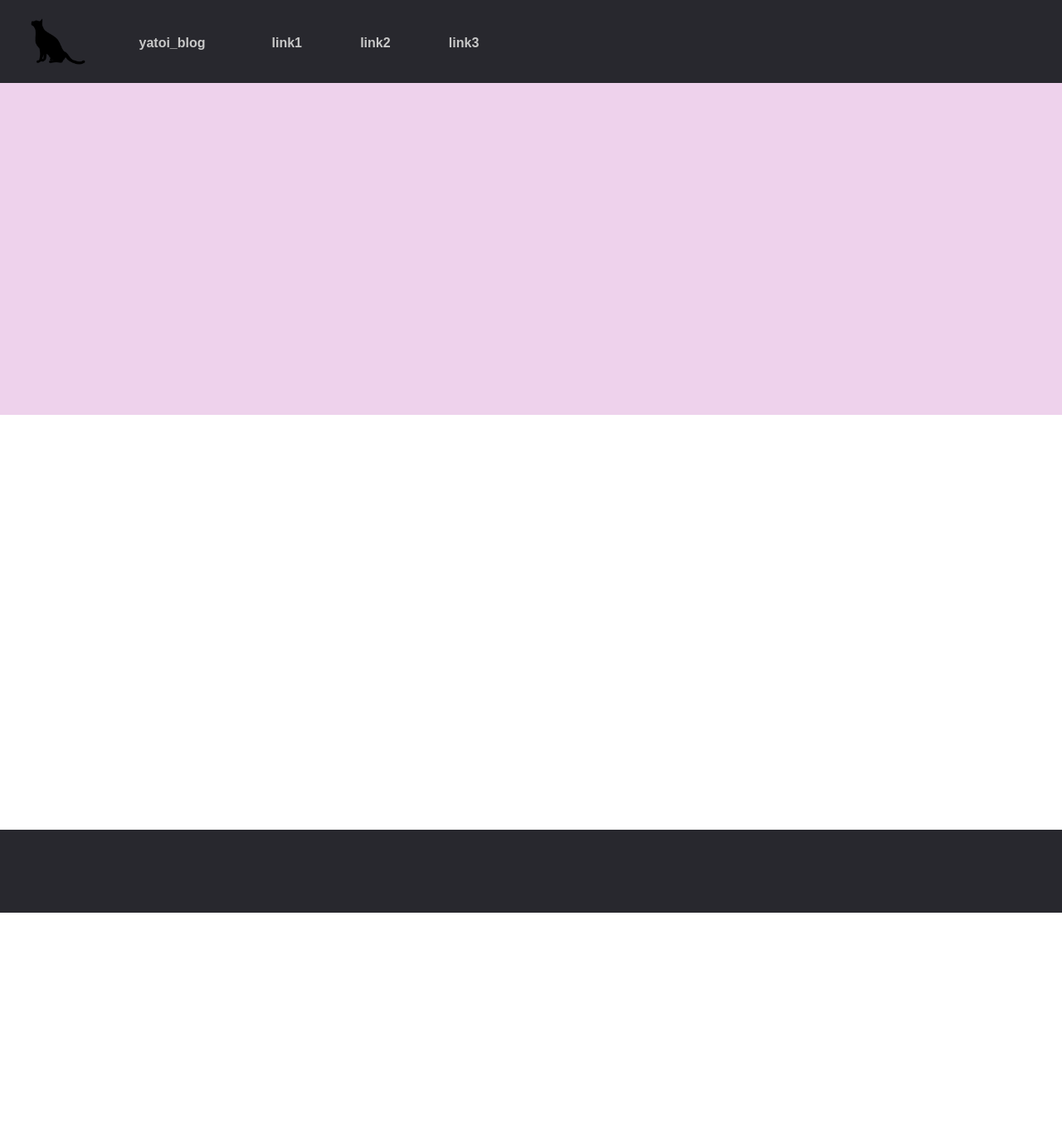
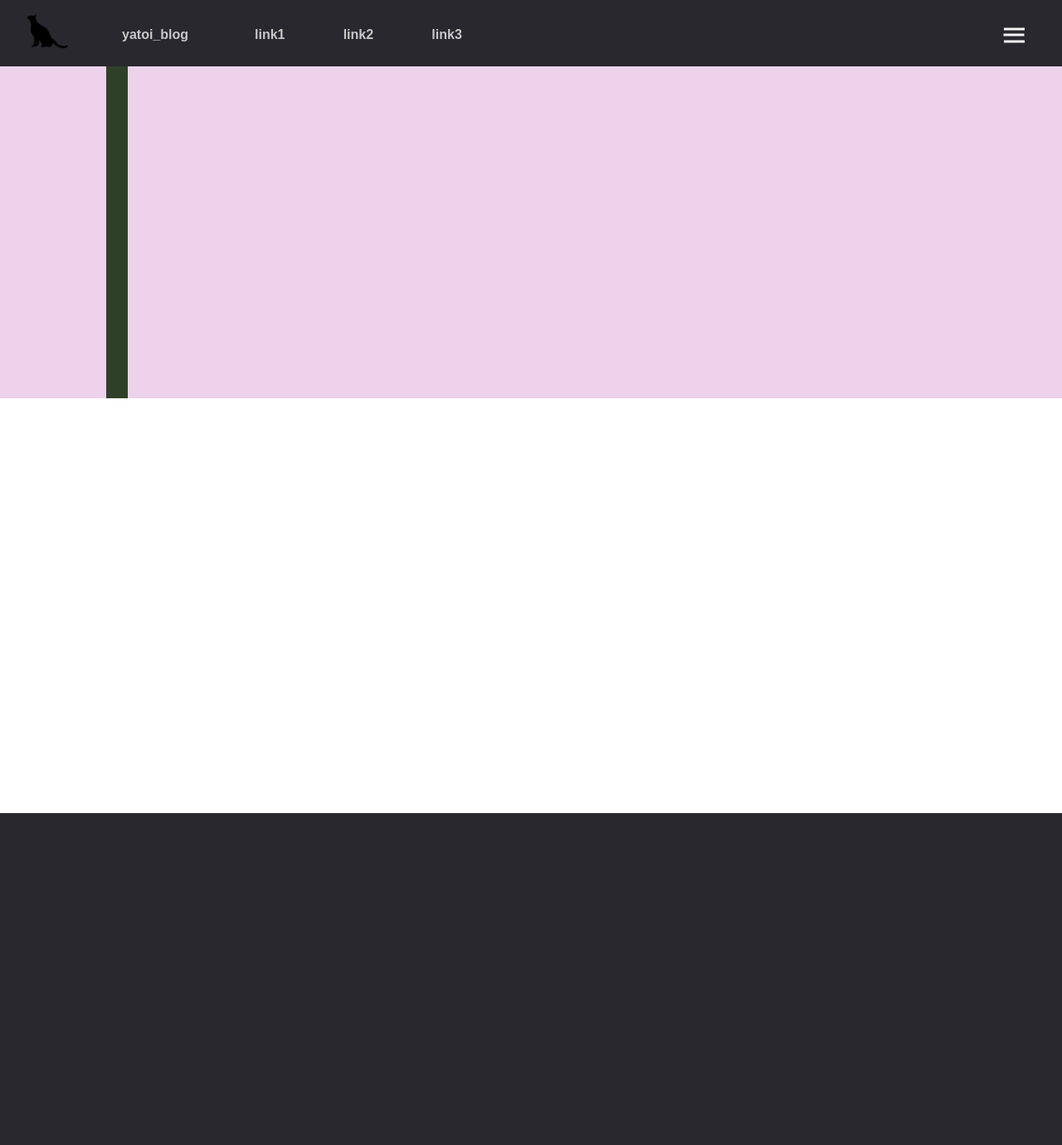
Before and after one commit to sougo0811/Blog_App_Python, a Django app: page / in a window 1280 px wide. Shown: the whole page at 83% size. Before the commit the page ends 1100 px from the top, so only its background shows below. Run offline with Django 3.2, Linux system fonts and the light colour scheme; data that the repository does not hold is empty; some libraries are stand-ins or nearby versions.

Commit message:
ハンバーガーメニュー追加

```diff
--- a/blog/static/css/blog.css
+++ b/blog/static/css/blog.css
@@ -15,7 +15,7 @@ header{
 
 .header_line{
   background: #28282e;
-  height: 100px;
+  height: 80px;
   width: 100%;
 }
 
@@ -27,7 +27,7 @@ header{
 
 .header_links{
   display: flex;
-  padding: 40px 0 0 0;
+  padding: 30px 0 0 0;
   width: 50%;
 }
 
@@ -66,7 +66,99 @@ a:hover.header_link{
   font-weight: bold;
 }
 
-.header_veil{
+/* hamburgerここから */
+	/* inputを非表示 */
+  .input-hidden{
+    display: none;
+  }
+    /* label */
+  .hamburger-demo-switch{
+    cursor: pointer;
+    position: absolute;
+    right: 2%;
+    top: 10px; /* ハンバーガーアイコンの位置（上から） */
+    z-index: 9999;
+    width: 4em; /* アイコン（クリック可能領域）の幅 */
+    height: 4em; /* アイコン（クリック可能領域の）高さ */
+  }
+  /* メニュー展開時にハンバーガーアイコンを固定 */
+  #hamburger-demo1:checked ~ .hamburger-demo-switch{
+    position: fixed;
+  }
+  /* ハンバーガーアイコン */
+  .hamburger-switch-line1, .hamburger-switch-line1:before, .hamburger-switch-line1:after{
+    width: 25px;
+    height: 3px;
+    background: whitesmoke; /* ハンバーガーアイコンの色 */
+    position: absolute;
+    top: 50%;
+    left: 50%;
+    transition: .5s;
+    content: "";
+  }
+  .hamburger-switch-line1{
+      transform: translate(-50%, -50%);
+  }
+  .hamburger-switch-line1:before{
+    transform: translate(-50%, -300%);
+  }
+  .hamburger-switch-line1:after{
+    transform: translate(-50%, 200%);
+  }
+  /* ハンバーガーアイコン･アニメーション */
+  #hamburger-demo1:checked ~ .hamburger-demo-switch .hamburger-switch-line1{
+    width: 0;
+  }
+  #hamburger-demo1:checked ~ .hamburger-demo-switch .hamburger-switch-line1:before{
+    transform: rotate(45deg) translate(-40%, 325%);
+  }
+  #hamburger-demo1:checked ~ .hamburger-demo-switch .hamburger-switch-line1:after{
+    transform: rotate(-45deg) translate(-40%, -325%);
+  }
+  /* メニューエリア */
+  .hamburger-demo-menuwrap{
+    position: fixed;
+    height: 100%;
+    background: #28282e; /* メニューエリアの背景色 */
+    padding: 5em 3% 2em;
+    z-index: 9998;
+    transition: .5s;
+    overflow-y: scroll; /* メニュー内容が多い場合に縦スクロールする */
+    top: 0;
+    left: 150%;
+    width: 20%;
+  }
+  /* メニューリスト */
+  .hamburger-demo-menulist{
+    margin-right: 3%;
+    padding-left: 5% !important; /* !important不要な場合もあり */
+    list-style: none;
+  }
+  .hamburger-demo-menulist li a{
+    text-decoration: none;
+    color: whitesmoke; /* メニューリストの文字色 */
+    display: block;
+    padding: .5em 0;
+  }
+  /* メニューエリア･アニメーション */
+    /* 右から */
+  #hamburger-demo1:checked ~ .hamburger-demo-menuwrap{
+    left: 80%;
+  }
+    /* コンテンツカバー */
+  #hamburger-demo1:checked ~ .hamburger-demo-cover{
+    position: fixed;
+    width: 100%;
+    height: 100%;
+    top: 0;
+    left: 0;
+    z-index: 9997;
+    background: rgba(3,3,3,.5);
+    display: block;
+  }
+
+
+.veil{
   width: 100%;
   height: 400px;
   background-color: rgb(240, 240, 240) ;
@@ -102,6 +194,43 @@ a:hover.header_link{
   100% { background-color: rgb(240, 240, 240); }
 }
 
+.veil_line{
+  height: 100%;
+  width: 2%;
+  margin-left: 10%;
+  background-color: rgb(40, 65, 65);
+  animation: veil-color 10s infinite;
+  -webkit-animation: veil-color 10s infinite;
+}
+
+@-webkit-keyframes veil-color {
+  0% { background-color: rgb(40, 65, 65); }
+  10% { background-color: rgb(40, 50, 65); }
+  20% { background-color: rgb(48, 40, 65); }
+  30% { background-color: rgb(65, 40, 60); }
+  40% { background-color: rgb(65, 40, 40); }
+  50% { background-color: rgb(65, 60, 40); }
+  60% { background-color: rgb(58, 65, 40); }
+  70% { background-color: rgb(44, 65, 40); }
+  80% { background-color: rgb(40, 65, 50); }
+  90% { background-color: rgb(40, 65, 60); }
+  100% { background-color: rgb(40, 65, 65); }
+}
+
+@keyframes veil-color {
+  0% { background-color: rgb(40, 65, 65); }
+  10% { background-color: rgb(40, 50, 65); }
+  20% { background-color: rgb(48, 40, 65); }
+  30% { background-color: rgb(65, 40, 60); }
+  40% { background-color: rgb(65, 40, 40); }
+  50% { background-color: rgb(65, 60, 40); }
+  60% { background-color: rgb(58, 65, 40); }
+  70% { background-color: rgb(44, 65, 40); }
+  80% { background-color: rgb(40, 65, 50); }
+  90% { background-color: rgb(40, 65, 60); }
+  100% { background-color: rgb(40, 65, 65); }
+}
+
 main{
   background-color: white;
   height: 500px;
@@ -110,6 +239,6 @@ main{
 
 footer{
   background-color: #28282e;
-  height: 100px;
+  height: 400px;
   width: 100%;
 }
--- a/blog/templates/blog/base.html
+++ b/blog/templates/blog/base.html
@@ -5,17 +5,18 @@
   <meta charset="UTF-8">
   <meta http-equiv="X-UA-Compatible" content="IE=edge">
   <meta name="viewport" content="width=device-width, initial-scale=1.0">
-  <link rel="stylesheet" href="//maxcdn.bootstrapcdn.com/bootstrap/3.2.0/css/bootstrap.min.css">
-  <link rel="stylesheet" href="//maxcdn.bootstrapcdn.com/bootstrap/3.2.0/css/bootstrap-theme.min.css">
   <link href="https://cdn.jsdelivr.net/npm/bootstrap@5.0.2/dist/css/bootstrap.min.css" rel="stylesheet" integrity="sha384-EVSTQN3/azprG1Anm3QDgpJLIm9Nao0Yz1ztcQTwFspd3yD65VohhpuuCOmLASjC" crossorigin="anonymous">
   <link rel="stylesheet" href="{% static 'css/reset.css' %}">
   <link rel="stylesheet" href="{% static 'css/blog.css' %}">
+  <link rel="icon" type="image/png" href="{% static 'images/見上げる猫.png' %}">
   <title>yatoi_blog</title>
 </head>
 <body>
+  <script src="https://code.jquery.com/jquery-1.11.3.min.js"></script>
+  <script type="text/javascript" src="{% static 'js/main.js' %}"></script>
   <header>
     <div class="header_line">
-      <div class="header_icon"><img src="{% static 'images/見上げる猫.png' %}" alt="ホームページアイコン" class="icon" width="100" height="100"></div>
+      <div class="header_icon"><img src="{% static 'images/見上げる猫.png' %}" alt="ホームページアイコン" class="icon" width="75" height="75"></div>
       <div class="header_links row">
         <div class="blog_name col-3"><a class="header_link underline" href="/">yatoi_blog</a></div>
         <div class="col-2"><a class="header_link underline" href="/">link1</a></div>
@@ -23,7 +24,23 @@
         <div class="col-2"><a class="header_link underline" href="/">link3</a></div>
       </div>
     </div>
-    <div class="header_veil">
+
+    <div class="hamburger-demo-menubox">
+      <input id="hamburger-demo1" type="checkbox" class="input-hidden">
+      <label for="hamburger-demo1" class="hamburger-demo-switch hamburger-demo-switch1">
+        <span class="hamburger-switch-line1"></span>
+      </label>
+      <div class="hamburger-demo-menuwrap">
+        <ul class="hamburger-demo-menulist">
+          <li><a href="#">メニューリスト１</a></li>
+          <li><a href="#">メニューリスト２</a></li>
+        </ul>
+      </div>
+      <div class="hamburger-demo-cover"></div>
+    </div>
+
+    <div class="veil">
+      <div class="veil_line"></div>
     </div>
   </header>
 
```
Also changed, not shown: blog/static/js/main.js (added).
